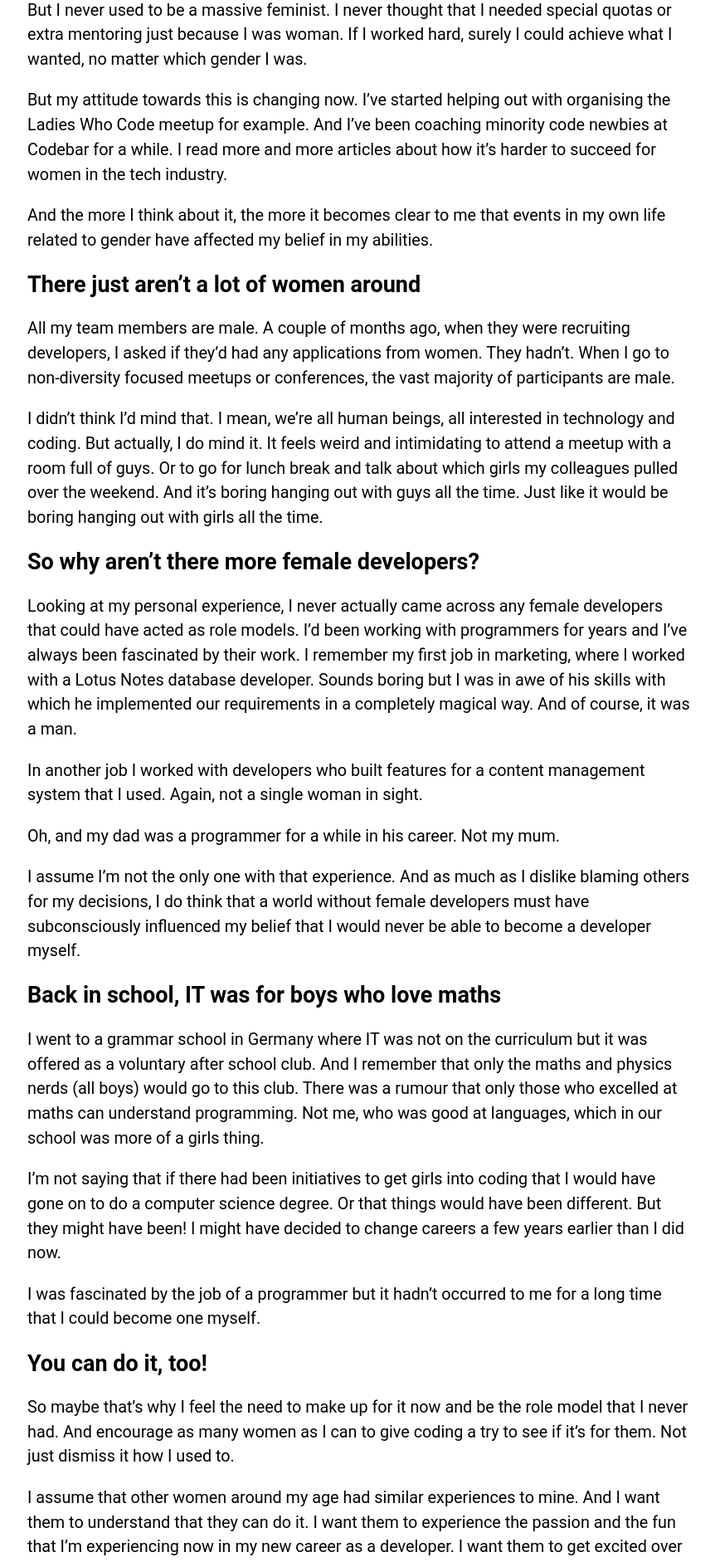
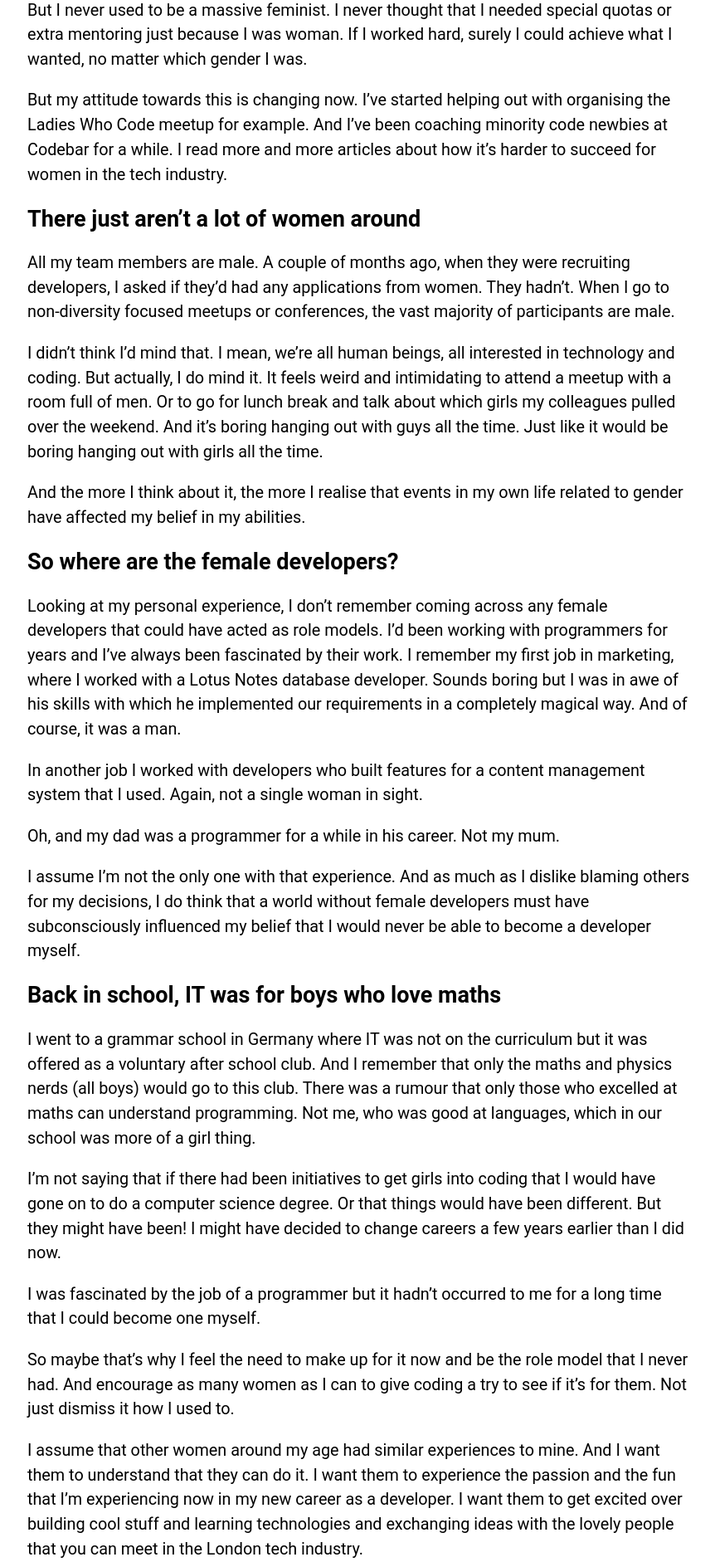
Before and after one commit to RabeaGleissner/RabeaGleissner.github.io, a Jekyll site: the page built from _posts/2015-11-10-all-the-female-developers.md, in a window 1280 px wide. Shown: the part 439-2321 px from the top of the page at 83% size, without its empty margins (207-1069 px from the left). Built offline with Jekyll 4.4.1, drawn with Linux system fonts in a browser that asks for light colours; comment, search, counter and statistics services are not loaded.

Commit message:
adds link to header, text changes

```diff
--- a/_includes/header.html
+++ b/_includes/header.html
@@ -13,7 +13,7 @@
  <body>
     <header>
       <div class="wrapper">
-        <div class="name">Rabea Gleissner</div>
+        <div class="name"><a href="/">{{ site.name }}</a></div>
         {% assign current = page.url | downcase | split: '/' %}
          <nav>
           <ul>
--- a/_posts/2015-11-10-all-the-female-developers.md
+++ b/_posts/2015-11-10-all-the-female-developers.md
@@ -15,17 +15,17 @@
 
 But my attitude towards this is changing now. I’ve started helping out with organising the Ladies Who Code meetup for example. And I’ve been coaching minority code newbies at Codebar for a while. I read more and more articles about how it’s harder to succeed for women in the tech industry.
 
-And the more I think about it, the more it becomes clear to me that events in my own life related to gender have affected my belief in my abilities.
-
 ##There just aren’t a lot of women around
 
 All my team members are male. A couple of months ago, when they were recruiting developers, I asked if they’d had any applications from women. They hadn’t. When I go to non-diversity focused meetups or conferences, the vast majority of participants are male.
 
-I didn’t think I’d mind that. I mean, we’re all human beings, all interested in technology and coding. But actually, I do mind it. It feels weird and intimidating to attend a meetup with a room full of guys. Or to go for lunch break and talk about which girls my colleagues pulled over the weekend. And it’s boring hanging out with guys all the time. Just like it would be boring hanging out with girls all the time.
+I didn’t think I’d mind that. I mean, we’re all human beings, all interested in technology and coding. But actually, I do mind it. It feels weird and intimidating to attend a meetup with a room full of men. Or to go for lunch break and talk about which girls my colleagues pulled over the weekend. And it’s boring hanging out with guys all the time. Just like it would be boring hanging out with girls all the time.
 
-##So why aren't there more female developers?
+And the more I think about it, the more I realise that events in my own life related to gender have affected my belief in my abilities.
 
-Looking at my personal experience, I never actually came across any female developers that could have acted as role models. I’d been working with programmers for years and I’ve always been fascinated by their work. I remember my first job in marketing, where I worked with a Lotus Notes database developer. Sounds boring but I was in awe of his skills with which he implemented our requirements in a completely magical way. And of course, it was a man.
+##So where are the female developers?
+
+Looking at my personal experience, I don't remember coming across any female developers that could have acted as role models. I’d been working with programmers for years and I’ve always been fascinated by their work. I remember my first job in marketing, where I worked with a Lotus Notes database developer. Sounds boring but I was in awe of his skills with which he implemented our requirements in a completely magical way. And of course, it was a man.
 
 In another job I worked with developers who built features for a content management system that I used. Again, not a single woman in sight.
 
@@ -35,13 +35,11 @@
 
 ##Back in school, IT was for boys who love maths
 
-I went to a grammar school in Germany where IT was not on the curriculum but it was offered as a voluntary after school club. And I remember that only the maths and physics nerds (all boys) would go to this club. There was a rumour that only those who excelled at maths can understand programming. Not me, who was good at languages, which in our school was more of a girls thing.
+I went to a grammar school in Germany where IT was not on the curriculum but it was offered as a voluntary after school club. And I remember that only the maths and physics nerds (all boys) would go to this club. There was a rumour that only those who excelled at maths can understand programming. Not me, who was good at languages, which in our school was more of a girl thing.
 
 I’m not saying that if there had been initiatives to get girls into coding that I would have gone on to do a computer science degree. Or that things would have been different. But they might have been! I might have decided to change careers a few years earlier than I did now.
 
 I was fascinated by the job of a programmer but it hadn’t occurred to me for a long time that I could become one myself.
-
-##You can do it, too!
 
 So maybe that’s why I feel the need to make up for it now and be the role model that I never had. And encourage as many women as I can to give coding a try to see if it’s for them. Not just dismiss it how I used to.
 
--- a/_scss/header.scss
+++ b/_scss/header.scss
@@ -14,6 +14,10 @@
     line-height: 60px;
     font-size: 1.2em;
     display: none;
+    a {
+      color: black;
+      text-decoration: none;
+    }
   }
   nav {
     float: right;
```
